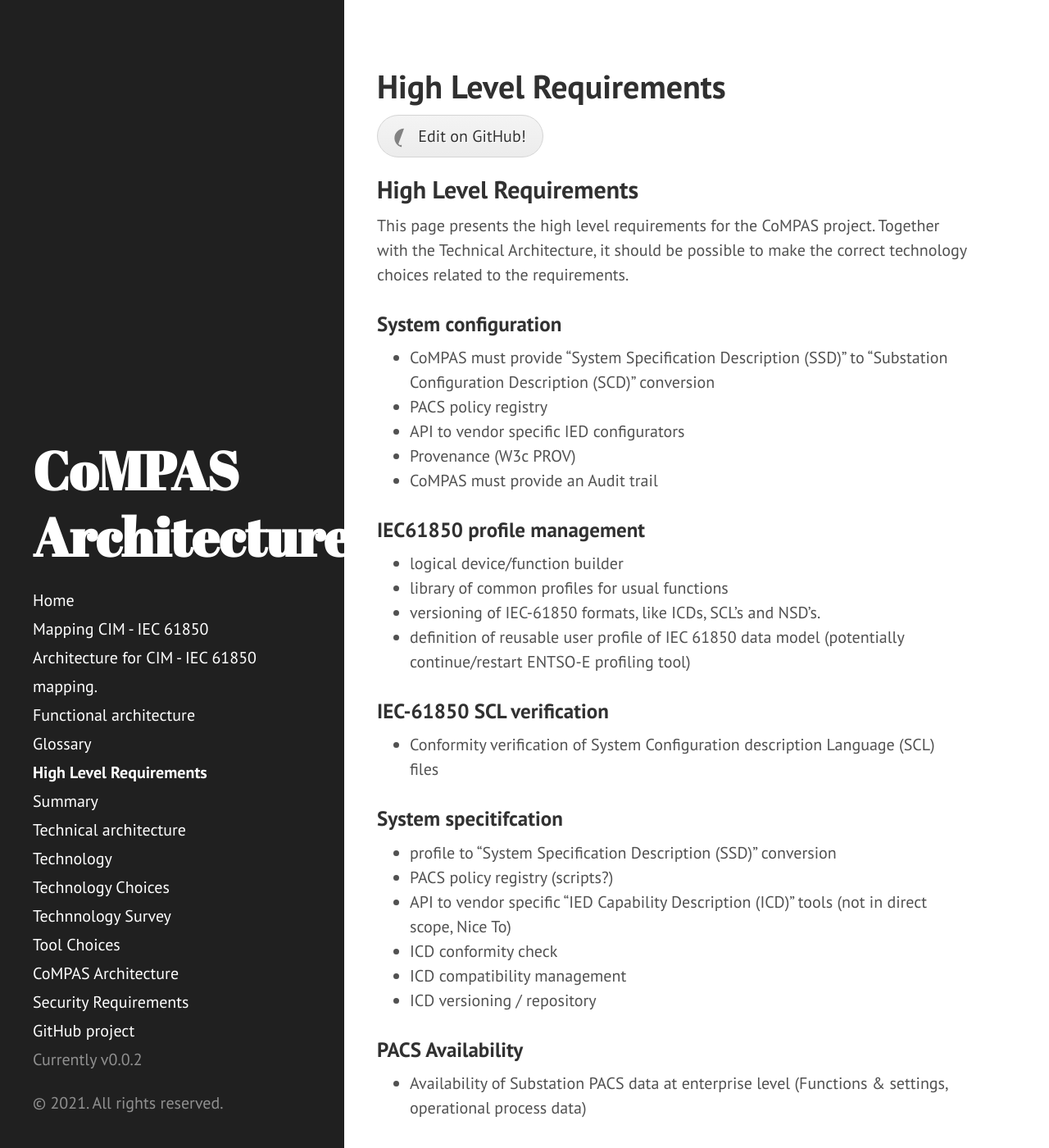
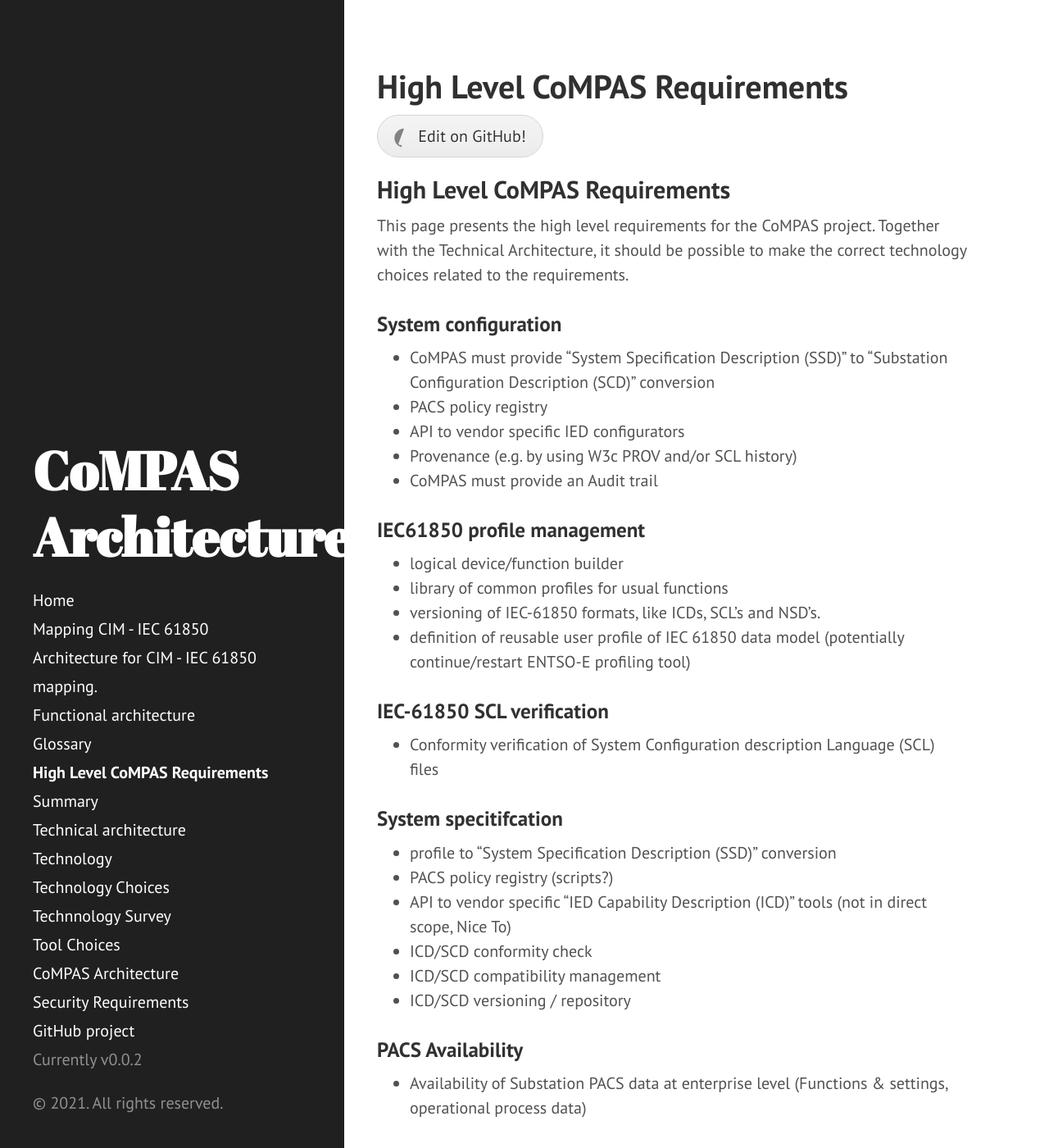
Before and after one commit to com-pas/compas-architecture, a Jekyll site: the page built from HIGH_LEVEL_REQUIREMENTS.md, in a window 1280 px wide and 1400 px high. Shown: the whole window at 82% size. Built offline with Jekyll 4.4.1, drawn with Linux system fonts in a browser that asks for light colours; our own code applies the rules of GitHub Pages for plain Markdown files; some of the changed text lies outside the part shown.

```diff
--- a/HIGH_LEVEL_REQUIREMENTS.md
+++ b/HIGH_LEVEL_REQUIREMENTS.md
@@ -1,4 +1,4 @@
-## High Level Requirements
+## High Level CoMPAS Requirements
 
 This page presents the high level requirements for the CoMPAS project.
 Together with the Technical Architecture, it should be possible to make the correct technology choices related to the requirements.
@@ -7,7 +7,7 @@ Together with the Technical Architecture, it should be possible to make the corr
  - CoMPAS must provide “System Specification Description (SSD)” to “Substation Configuration Description (SCD)” conversion
  - PACS policy registry
  - API to vendor specific IED configurators
- - Provenance (W3c PROV)
+ - Provenance (e.g. by using W3c PROV and/or SCL history)
  - CoMPAS must provide an Audit trail
 
 ### IEC61850 profile management
@@ -23,15 +23,15 @@ Together with the Technical Architecture, it should be possible to make the corr
  - profile to “System Specification Description (SSD)” conversion
  - PACS policy registry (scripts?)
  - API to vendor specific “IED Capability Description (ICD)” tools (not in direct scope, Nice To)
- - ICD conformity check
- - ICD compatibility management
- - ICD versioning / repository
+ - ICD/SCD conformity check
+ - ICD/SCD compatibility management
+ - ICD/SCD versioning / repository
 
 ### PACS Availability
  - Availability of Substation PACS data at enterprise level (Functions & settings, operational process data)
 
 ### Mapping functions between CIM and IEC 61850
- - ...
+ - Convert a CIM single line diagram into IEC61850 SLD
 
 ### Compare functions
  - Compare configurations (ICDs for example)
```
Also changed, not shown: other parts of HIGH_LEVEL_REQUIREMENTS.md (+1 -0 lines).
